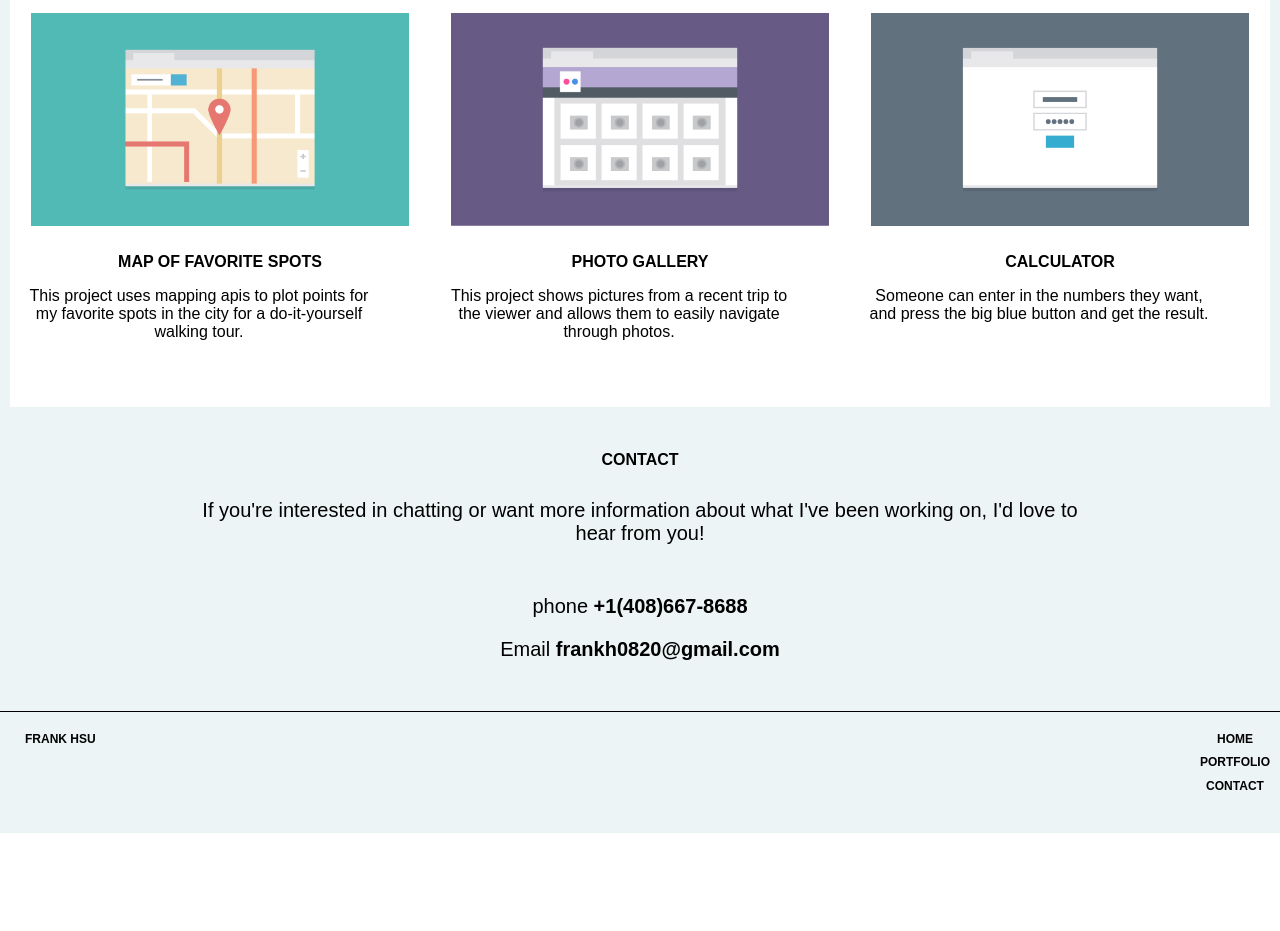
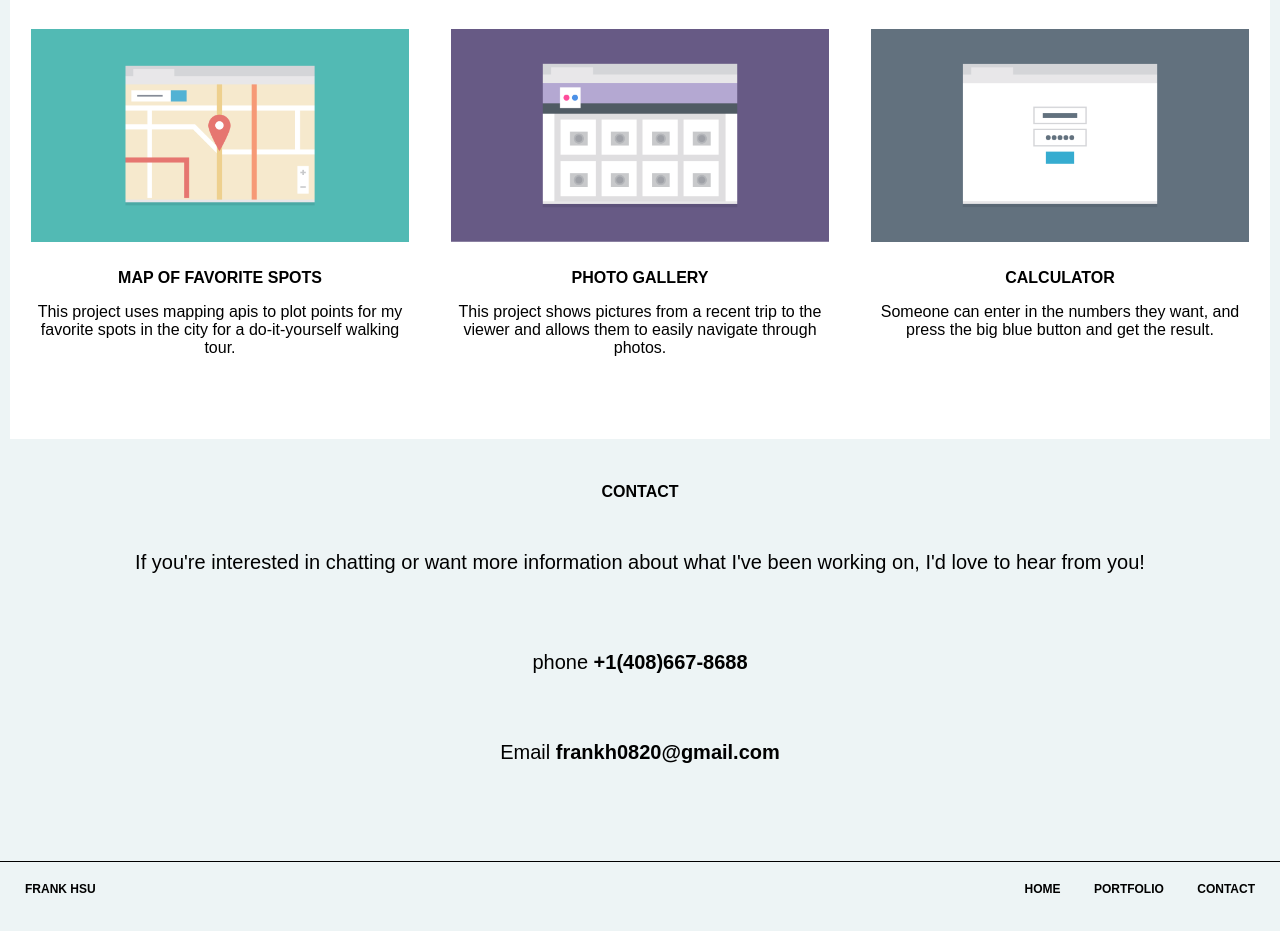
Before and after one commit to frankh0820/Portfolio-2, a plain HTML site: page index.html in a window 1280 px wide. Shown: the part 1065-1996 px from the top of the page. Before the commit the page ends 1898 px from the top, so only its background shows below. Drawn offline with Linux system fonts and the light colour scheme.

Commit message:
Attemp#2-css

```diff
--- a/css/style.css
+++ b/css/style.css
@@ -21,8 +21,7 @@ img {
 }
 
 p {
-  padding: 0 10px;
-  width: 90%;
+  padding: 0 20px;
 }
 
 h2 {
@@ -86,11 +85,8 @@ h2 {
   float: right;
 }
 
-.right li {
+.right a {
   display: inline-block;
-}
-
-.right a {
   color: #000;
 }
 
@@ -165,17 +161,20 @@ h2 {
   h2, .contact {
     font-size: 1em;
   }
+  p {
+    min-height: 60px;
+  }
   .email, .number, .line {
     font-size: 1.25em;
     margin: 20px auto;
   }
   .line {
-    width: 70%;
+    padding: 20px 120px;
   }
   .main-footer {
     margin-top: 50px
   }
-  .left, .right li {
+  .left, .right a {
     margin: 0 15px;
   }
 }
@@ -194,6 +193,9 @@ h2 {
     float: left;
     width: calc(100% / 3);
   }
+  p {
+    min-height: 70px;
+  }
   .line {
     margin-bottom: 50px;
   }
```
Lines whose indentation alone changed are shown as unchanged.
